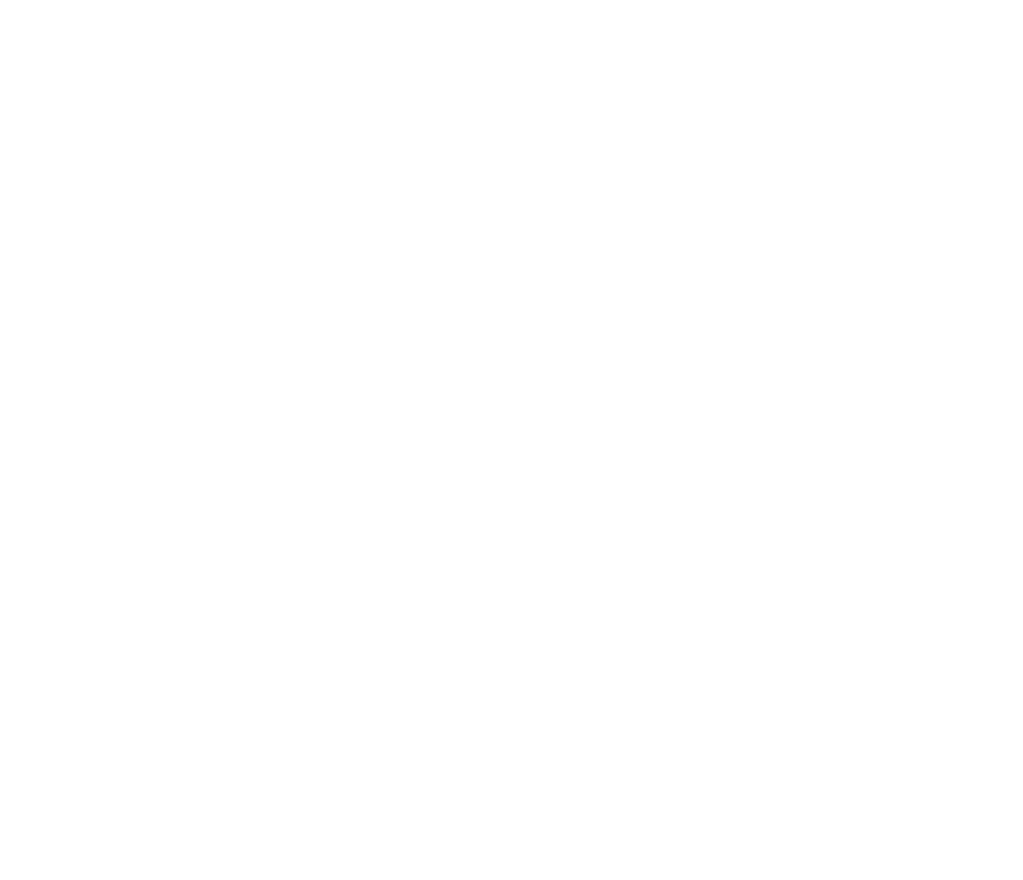
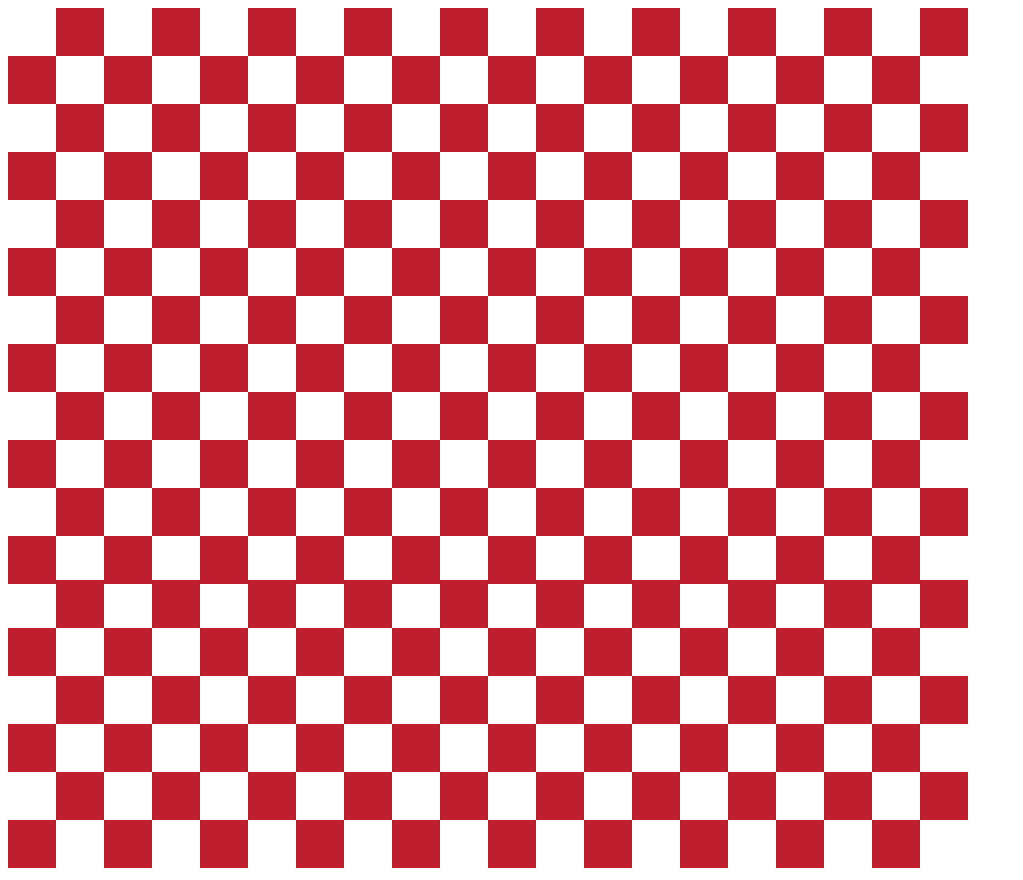
Before and after one commit to jedrzejbor/pizza-clicker, a React (Create React App) app: page / in a window 1280 px wide. Shown: the whole page, without its empty margins (0-1023 px from the left). Before the commit the page ends 800 px from the top, so only its background shows below. Built offline with nearby package versions, Linux system fonts and the light colour scheme.

Commit message:
Add structures file

```diff
--- a/src/views/App.js
+++ b/src/views/App.js
@@ -1,7 +1,12 @@
 import React from "react";
+import { ReactComponent as BackgroundPizza } from "../images/background-pizza.svg";
 
 function App() {
-  return <div className="App"></div>;
+  return (
+    <div className="App">
+      <BackgroundPizza />
+    </div>
+  );
 }
 
 export default App;
```
Also changed, not shown: src/images/background-pizza.svg (added).
